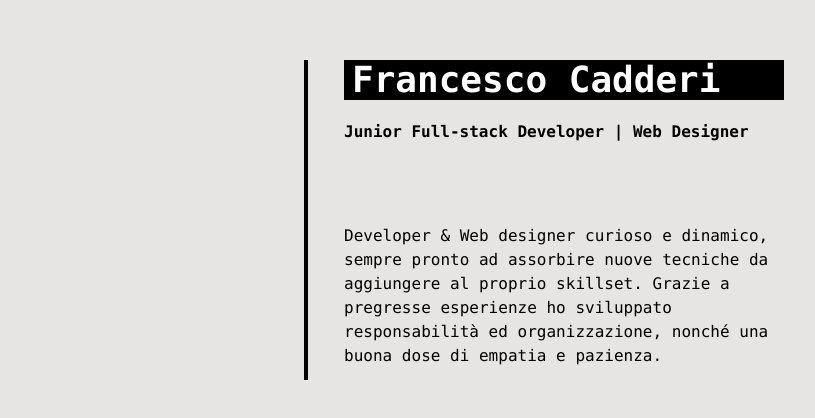
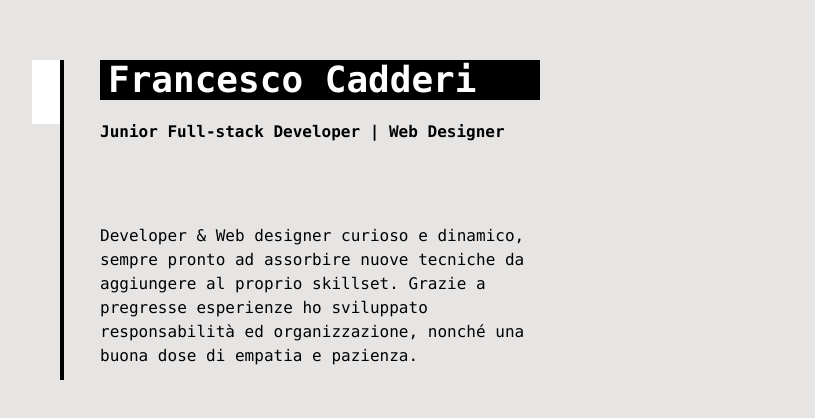
Before and after one commit to francesco-cadderi/my-portfolio, a React (Vite) app: page / in a window 1280 px wide. Shown: the part 180-598 px from the top of the page, without its empty margins (96-911 px from the left). Built offline with nearby package versions, Linux system fonts and the light colour scheme.

Commit message:
add-breadcrumbs

```diff
--- a/src/components/ScrollableBlock.jsx
+++ b/src/components/ScrollableBlock.jsx
@@ -31,7 +31,7 @@ const sections = [
     subtitle: "Junior Full-stack Developer | Web Designer",
     content:
       "Developer & Web designer curioso e dinamico, sempre pronto ad assorbire nuove tecniche da aggiungere al proprio skillset. Grazie a pregresse esperienze ho sviluppato responsabilità ed organizzazione, nonché una buona dose di empatia e pazienza.",
-    color: "#F0DB4F",
+    color: "#F0DB4F", // giallo
     icon: "https://brandpalettes.com/wp-content/uploads/2021/06/javascript-color-codes.svg",
   },
   {
@@ -40,7 +40,7 @@ const sections = [
     subtitle: "Junior Full-stack Developer | Web Designer",
     content:
       "Developer & Web designer curioso e dinamico, sempre pronto ad assorbire nuove tecniche da aggiungere al proprio skillset. Grazie a pregresse esperienze ho sviluppato responsabilità ed organizzazione, nonché una buona dose di empatia e pazienza.",
-    color: "#61DBFB",
+    color: "#61DBFB", // azzurro
     icon: "https://upload.wikimedia.org/wikipedia/commons/a/a7/React-icon.svg",
   },
   {
@@ -49,7 +49,7 @@ const sections = [
     subtitle: "Junior Full-stack Developer | Web Designer",
     content:
       "Developer & Web designer curioso e dinamico, sempre pronto ad assorbire nuove tecniche da aggiungere al proprio skillset. Grazie a pregresse esperienze ho sviluppato responsabilità ed organizzazione, nonché una buona dose di empatia e pazienza.",
-    color: "#777BB3",
+    color: "#777BB3", // blu
     icon: "https://www.php.net//images/logos/new-php-logo.svg",
   },
   {
@@ -58,7 +58,7 @@ const sections = [
     subtitle: "Junior Full-stack Developer | Web Designer",
     content:
       "Developer & Web designer curioso e dinamico, sempre pronto ad assorbire nuove tecniche da aggiungere al proprio skillset. Grazie a pregresse esperienze ho sviluppato responsabilità ed organizzazione, nonché una buona dose di empatia e pazienza.",
-    color: "#F05340",
+    color: "#F05340", // arancione
     icon: "https://brandpalettes.com/wp-content/uploads/2021/06/laravel-color-codes.svg",
   },
 ];
@@ -105,7 +105,28 @@ function ScrollableBlock() {
   };
 
   return (
-    <div className="w-screen h-screen flex justify-center items-center relative overflow-hidden">
+    <div className="w-screen h-screen flex items-center justify-center">
+      <div className="flex w-4/5 h-80">
+        {/* Breadcrumbs Column */}
+        <div className="w-7 flex flex-col justify-start items-center h-full">
+          {sections.map((section, index) => (
+            <div
+              key={section.id}
+              className={`w-full h-[calc(100%/5)] transition-all duration-200 ${
+                currentSection === index
+                  ? `bg-[${section.color}]`
+                  : "bg-gray-300"
+              }`}
+              style={{
+                backgroundColor:
+                  currentSection === index ? section.color : "transparent",
+              }}
+            />
+          ))}
+        </div>
+
+        {/* Content Block */}
+        <div className="flex-1 flex justify-start items-center relative overflow-hidden">
           <AnimatePresence custom={direction}>
             {sections.map(
               (section, index) =>
@@ -127,7 +148,10 @@ function ScrollableBlock() {
                       animate={{ height: "100%" }}
                       transition={{ duration: 0.6, ease: "easeOut" }}
                     />
-                <HighlightedTitle title={section.title} color={section.color} />
+                    <HighlightedTitle
+                      title={section.title}
+                      color={section.color}
+                    />
                     <p className="self-start mt-5 mb-20 font-semibold">
                       {section.subtitle}
                     </p>
@@ -140,6 +164,8 @@ function ScrollableBlock() {
             )}
           </AnimatePresence>
         </div>
+      </div>
+    </div>
   );
 }
 
```
Lines whose indentation alone changed are shown as unchanged.
